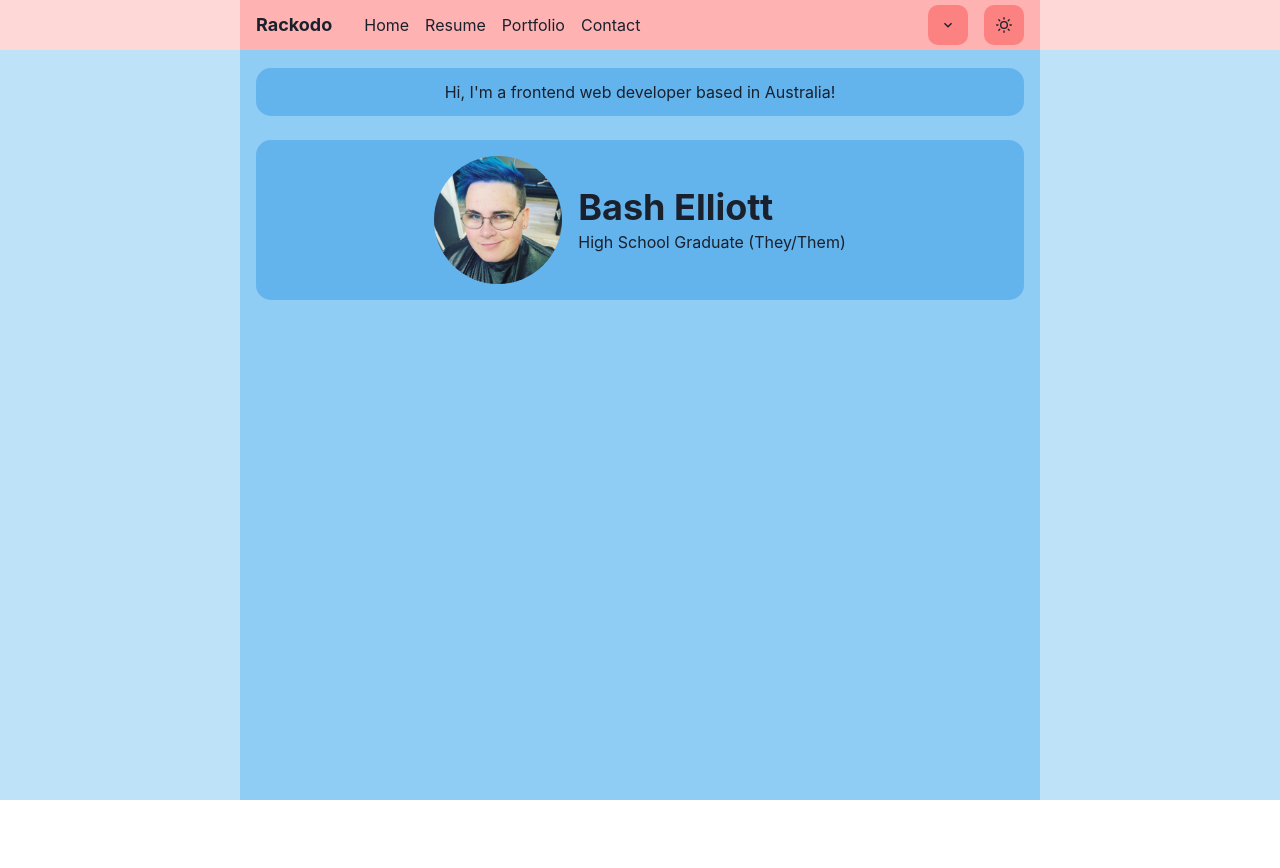
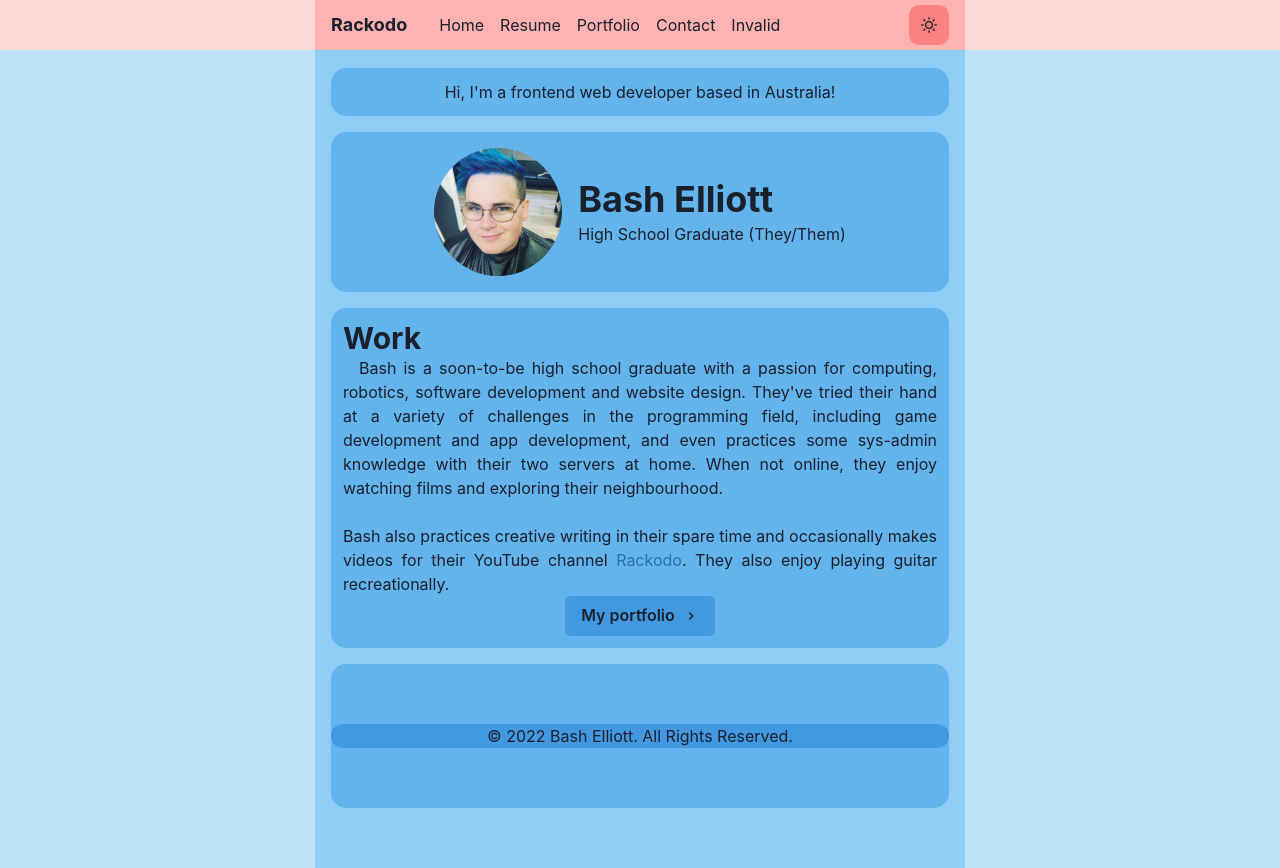
Before and after one commit to rackodo/rackodo-home-page, a Next.js app: page / in a window 1280 px wide. Before the commit the page ends 800 px from the top, so only its background shows below. Built offline with nearby package versions, Linux system fonts and the light colour scheme.

Commit message:
page transitions, etc.

```diff
--- a/components/callout.js
+++ b/components/callout.js
@@ -2,7 +2,10 @@ import { Box, Container } from "@chakra-ui/react";
 
 export default function Callout({ children }) {
 	return(
-		<Container px={0} py={2} maxW={"none"}>
+		<Container
+		px={0}
+		pt={2}
+		maxW={"none"} >
 			<Box
 			p={3}
 			bg={"blue.300"}
--- /dev/null
+++ b/components/footer.js
@@ -0,0 +1,19 @@
+import { Container, Text } from "@chakra-ui/react";
+
+export default function Footer() {
+	return(
+		<Container
+		p={0}
+		maxW={"none"}
+		bg={"blue.300"}
+		borderRadius={15} >
+			<Text
+			my="60px"
+			bg={"blue.400"}
+			textAlign="center"
+			borderRadius={15} >
+				© 2022 Bash Elliott. All Rights Reserved.
+			</Text>
+		</Container>
+	)
+}
--- /dev/null
+++ b/components/headings.js
@@ -0,0 +1,19 @@
+import { Heading } from "@chakra-ui/react"
+
+export function H1({ children }) {
+	return(
+		<Heading as="h1" fontSize={30}>{children}</Heading>
+	)
+}
+
+export function H2({ children }) {
+	return(
+		<Heading as="h2" fontSize={24}>{children}</Heading>
+	)
+}
+
+export function H3({ children }) {
+	return(
+		<Heading as="h3" fontSize={20}>{children}</Heading>
+	)
+}
--- a/components/links.json
+++ b/components/links.json
@@ -14,5 +14,9 @@
 	{
 		"name": "Contact",
 		"href": "mailto:bashelliott@gmail.com"
+	},
+	{
+		"name": "Invalid",
+		"href": "/notapage"
 	}
 ]
--- a/components/navbar.js
+++ b/components/navbar.js
@@ -7,11 +7,9 @@ import {
 import {
 	Box,
 	Center,
-	Container,
 	Flex,
 	Heading,
 	IconButton,
-	Link,
 	Menu,
 	MenuButton,
 	MenuItem,
@@ -19,6 +17,9 @@ import {
 	Spacer,
 	Text
 } from "@chakra-ui/react";
+
+import Link from "next/link";
+
 import links from './links.json'
 
 export default function Navbar() {
@@ -29,9 +30,10 @@ export default function Navbar() {
 		position="fixed"
 		backdropFilter='blur(10px)'
 		top={0}
-		left={0} >
+		left={0}
+		zIndex={1} >
 			<Flex
-			w={800}
+			w={650}
 			h="50px"
 			bg="red.200"
 			alignItems="center"
@@ -47,10 +49,10 @@ export default function Navbar() {
 					Rackodo
 				</Heading>
 				<Box
-				display="flex"
 				h="100%"
 				gap={4}
-				alignItems={"center"} >
+				alignItems={"center"}
+				display={{base: "none", md: "flex"}} >
 					{links.map((link) =>
 						<NavLink key={link.name} href={link.href}>{link.name}</NavLink>
 					)}
@@ -66,10 +68,12 @@ export default function Navbar() {
 							h={10}
 							bg="red.300"
 							borderRadius={10}
-							icon={isOpen ? <ChevronUpIcon/> : <ChevronDownIcon/>}/>
+							icon={isOpen ? <ChevronUpIcon/> : <ChevronDownIcon/>}
+							display={{base: "inline-flex", md: "none"}} />
 							<MenuList
 							bg={"green.200"}
-							p={0} >
+							p={0}
+							display={{base: "block", md: "none"}}  >
 								{links.map((link) =>
 									<NavLink
 									as={MenuItem}
@@ -102,11 +106,8 @@ export default function Navbar() {
 function NavLink({ href, children }) {
 	return(
 		<Link
-		href={href}
-		display="flex"
-		alignSelf="stretch"
-		alignItems="center" >
-			{children}
+		href={href} passHref>
+			<Box as="a" display="flex" alignItems="center" alignSelf="stretch">{children}</Box>
 		</Link>
 	)
 }
--- /dev/null
+++ b/components/section.js
@@ -0,0 +1,19 @@
+import { Container, Text } from "@chakra-ui/react";
+
+export default function Section({ children }) {
+	return(
+		<Container
+		p={3}
+		maxW={"none"}
+		bg={"blue.300"}
+		borderRadius={15} >
+			{children}
+		</Container>
+	)
+}
+
+export function TextSection({ children }) {
+	return(
+		<Text style={{ textIndent: 16}} textAlign="justify">{children}</Text>
+	)
+}
--- a/layouts/main.js
+++ b/layouts/main.js
@@ -2,8 +2,42 @@ import {
 	Container, Stack
 } from "@chakra-ui/react";
 import Navbar from "../components/navbar";
+import { motion, AnimatePresence } from "framer-motion"
+import { useRouter } from "next/router";
+import Footer from "../components/footer";
+
 
 export default function Main({ children }) {
+	const { asPath } = useRouter();
+
+	const variants = {
+		out: {
+			opacity: 0,
+			x: 40,
+			y: 0,
+			transition: {
+				duration: 0.25
+			}
+		},
+		inactive: {
+			opacity: 0,
+			x: 0,
+			y: 40,
+			transtion: {
+				duration: 0.25
+			}
+		},
+		in: {
+			opacity: 1,
+			x: 0,
+			y: 0,
+			transition: {
+				duration: 0.25,
+				delay: -5
+			}
+		}
+	}
+
 	return(
 		<>
 			<Navbar />
@@ -11,16 +45,30 @@ export default function Main({ children }) {
 			maxW="100vw"
 			p={0}
 			bg={"blue.100"} >
+
+			<AnimatePresence
+			initial={false}
+			exitBeforeEnter >
+				<motion.div
+				key={asPath}
+				variants={variants}
+				animate="in"
+				initial="inactive"
+				exit="out" >
 					<Container
-				maxW={800}
+					maxW={650}
 					minH={"100vh"}
 					py={"60px"}
 					m="auto"
 					bg={"blue.200"} >
 						<Stack spacing={4}>
 							{children}
+							<Footer/>
 						</Stack>
 					</Container>
+				</motion.div>
+			</AnimatePresence>
+
 			</Container>
 		</>
 	)
--- a/package.json
+++ b/package.json
@@ -21,6 +21,7 @@
     "react": "18.1.0",
     "react-dom": "18.1.0",
     "react-icons": "^4.4.0",
+    "react-router-dom": "^6.4.1",
     "react-scroll": "^1.8.7",
     "styled-components": "^5.3.5"
   },
--- a/pages/index.js
+++ b/pages/index.js
@@ -1,12 +1,36 @@
-import { Box, Container } from "@chakra-ui/react";
+import React from "react";
 import Callout from "../components/callout";
 import ProfileCard from "../components/profilecard";
+import Section from "../components/section";
+import { Button, Container, Link } from "@chakra-ui/react";
+import { H1, H2, H3 } from "../components/headings";
+import { TextSection } from "../components/section";
+import { ChevronRightIcon } from "@chakra-ui/icons";
+import { useRouter } from "next/router";
 
 export default function Home() {
+	const router = useRouter()
+
 	return(
 		<>
 			<Callout>Hi, I&apos;m a frontend web developer based in Australia!</Callout>
 			<ProfileCard />
+			<Section>
+				<H1>Work</H1>
+				<TextSection>
+				Bash is a soon-to-be high school graduate with a passion for computing, robotics, software development and website design. They&apos;ve tried their hand at a variety of challenges in the programming field, including game development and app development, and even practices some sys-admin knowledge with their two servers at home. When not online, they enjoy watching films and exploring their neighbourhood.
+				<br/><br/>
+				Bash also practices creative writing in their spare time and occasionally makes videos for their YouTube channel <Link color={"blue.600"} href="https://www.youtube.com/channel/UChiRebGN9a1oSoG_QZj6LjQ">Rackodo</Link>. They also enjoy playing guitar recreationally.
+				</TextSection>
+				<Container p={0} textAlign="center">
+					<Button
+					bg={"blue.400"}
+					rightIcon={<ChevronRightIcon/>}
+					onClick={() => router.push('/portfolio')} >
+						My portfolio
+					</Button>
+				</Container>
+			</Section>
 		</>
 	)
 }
```
Also changed, not shown: components/profilecard.js (+7 -1 lines), pages/portfolio.js (added, +14 -0 lines), pages/resume.js (added, +14 -0 lines), 1 other file (tests, documents, lock files or other folders). Lines whose indentation alone changed are shown as unchanged.
